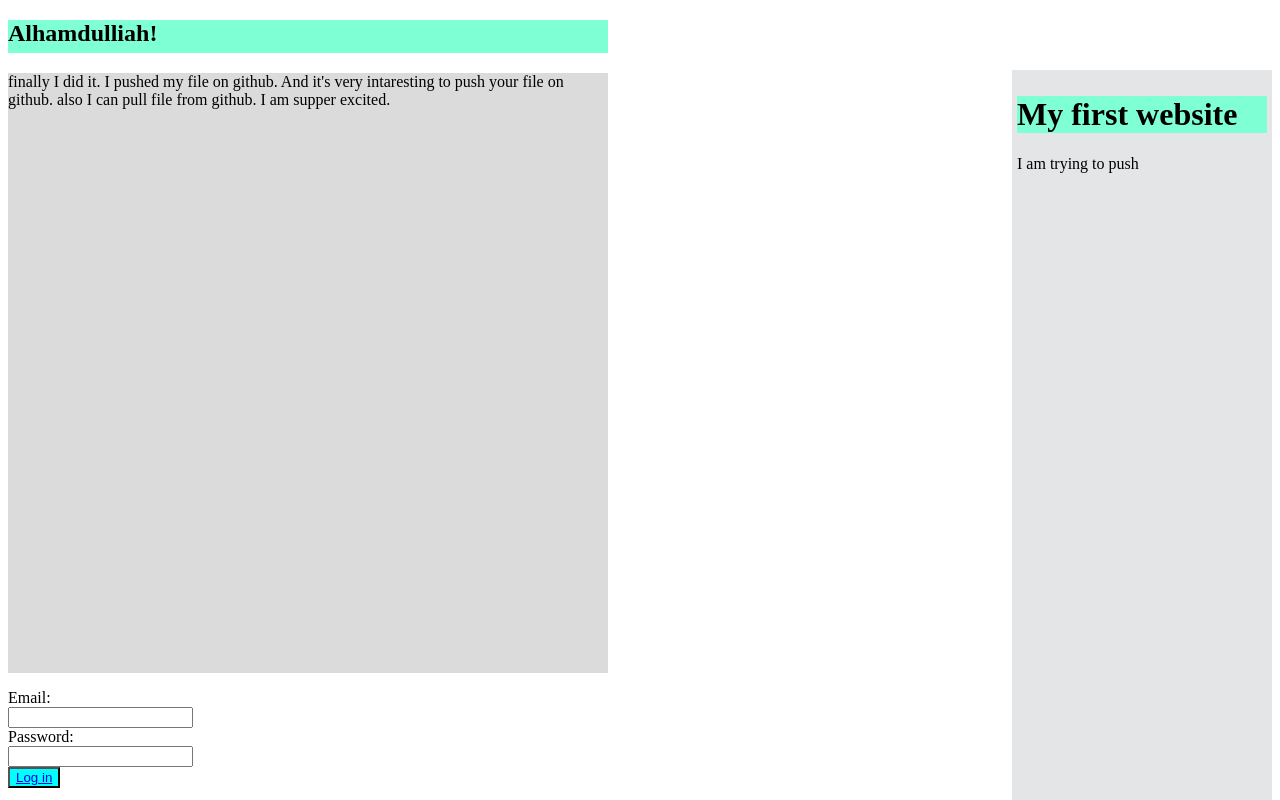
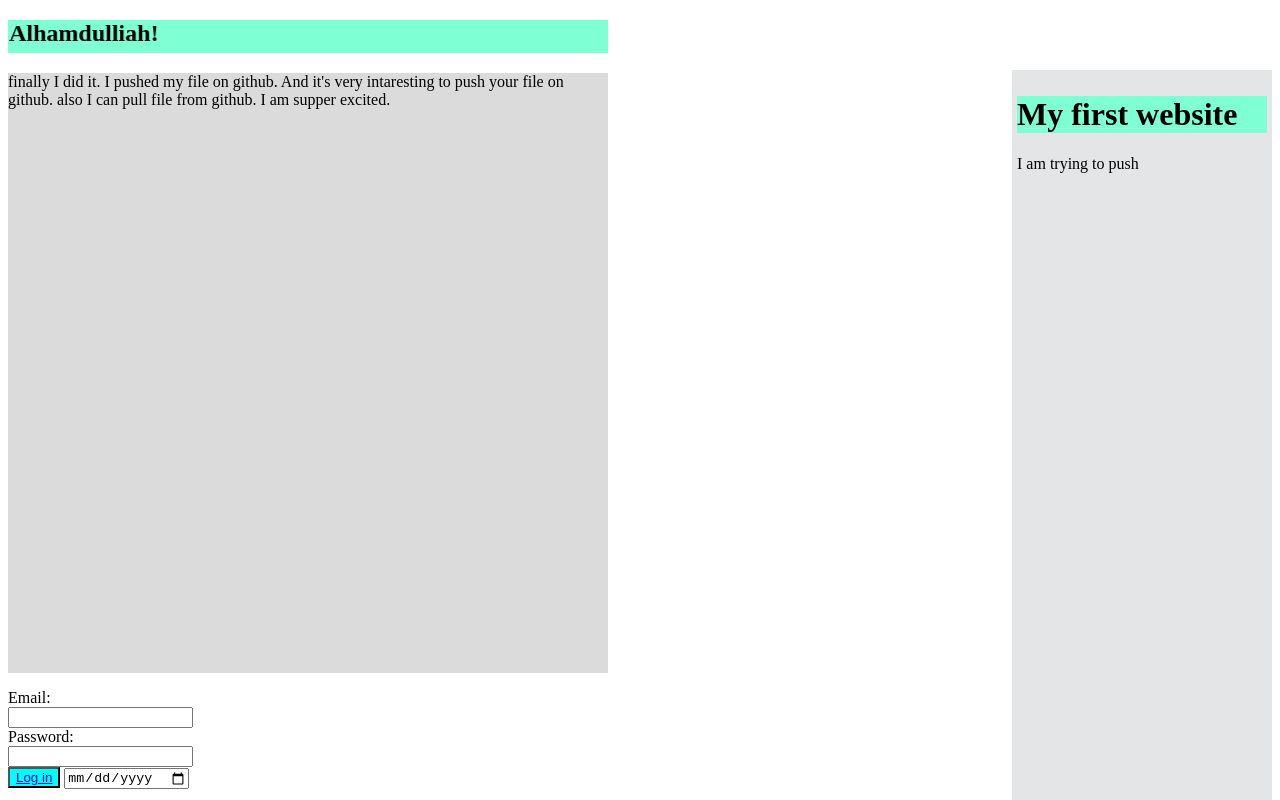
Before and after one commit to brcshakil1/first-website, a plain HTML site: page index.html in a window 1280 px wide. Shown: the top 800 px of the page. Drawn offline with Linux system fonts and the light colour scheme.

Commit message:
Update index.html

```diff
--- a/index.html
+++ b/index.html
@@ -54,5 +54,6 @@
     <input type="password">
     <br>
     <button style="background-color:aqua"><a href="google.com"> Log in </a></button>
+    <input type="date">
 </body>
 </html>
```
